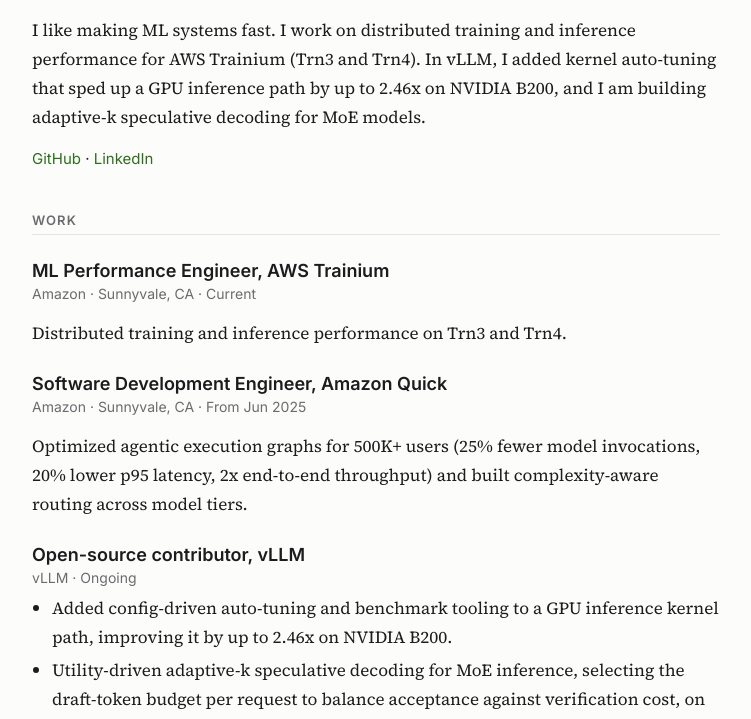
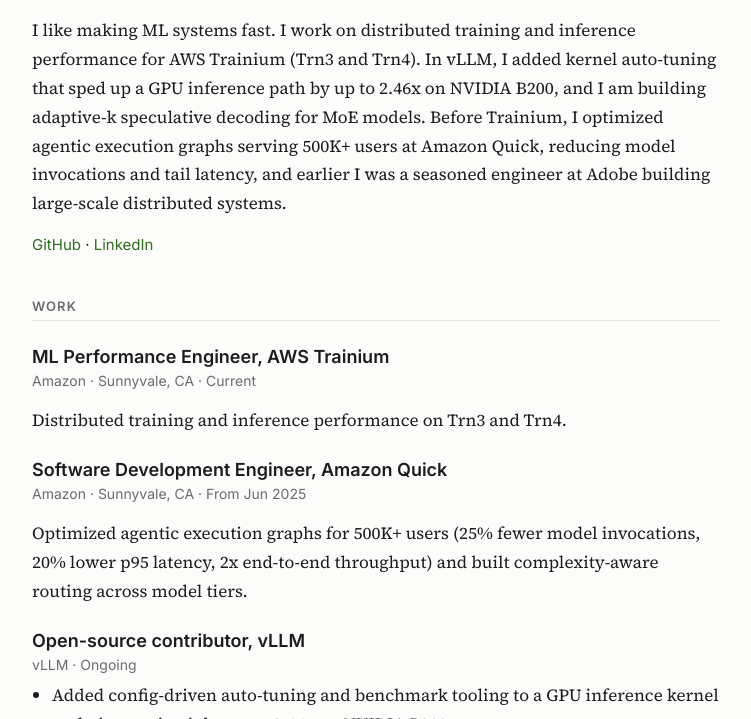
Before and after one commit to bananighosh/bananighosh.github.io, a Jekyll site: the page built from about.md, in a window 1280 px wide and 900 px high, cut to the strip 181-900 px from the top of the window. Shown: the whole strip, without its empty margins (264-1015 px from the left). Built offline with Jekyll 4.4.1, drawn with Linux system fonts in a browser that asks for light colours.

Commit message:
About: restore Amazon Quick and Adobe in summary
Co-Authored-By: Claude Opus 5.5 <noreply@anthropic.com>
Claude-Session: https://claude.ai/code/session_01K2HJxVUv7i1duGErniTfDd

```diff
--- a/about.md
+++ b/about.md
@@ -14,7 +14,7 @@ permalink: /about/
   </div>
 </div>
 
-I like making ML systems fast. I work on distributed training and inference performance for AWS Trainium (Trn3 and Trn4). In vLLM, I added kernel auto-tuning that sped up a GPU inference path by up to 2.46x on NVIDIA B200, and I am building adaptive-k speculative decoding for MoE models.
+I like making ML systems fast. I work on distributed training and inference performance for AWS Trainium (Trn3 and Trn4). In vLLM, I added kernel auto-tuning that sped up a GPU inference path by up to 2.46x on NVIDIA B200, and I am building adaptive-k speculative decoding for MoE models. Before Trainium, I optimized agentic execution graphs serving 500K+ users at Amazon Quick, reducing model invocations and tail latency, and earlier I was a seasoned engineer at Adobe building large-scale distributed systems.
 
 <p class="profile-links"><a href="https://github.com/bananighosh">GitHub</a> · <a href="https://www.linkedin.com/in/banani-ghosh/">LinkedIn</a></p>
 
```
